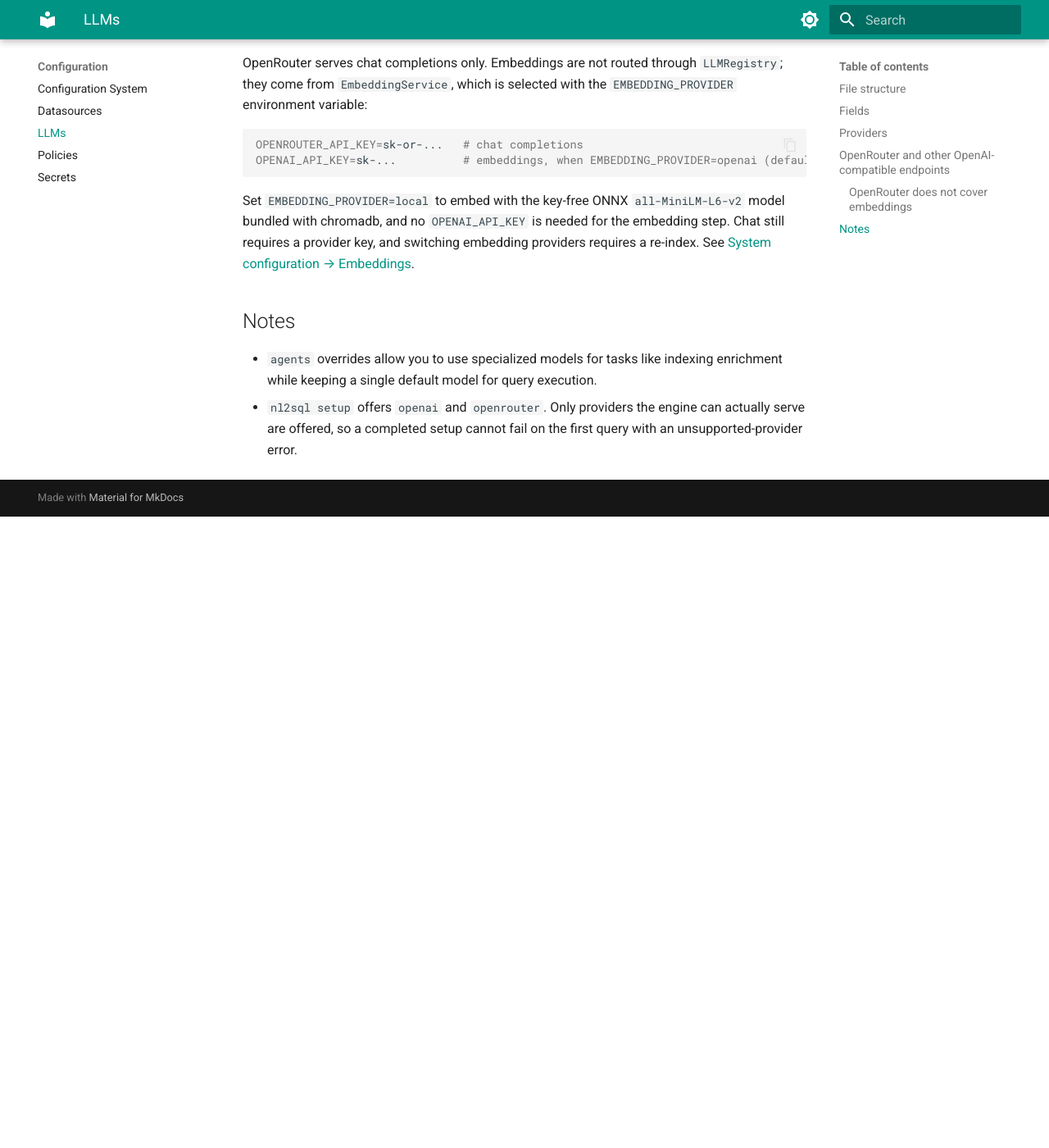
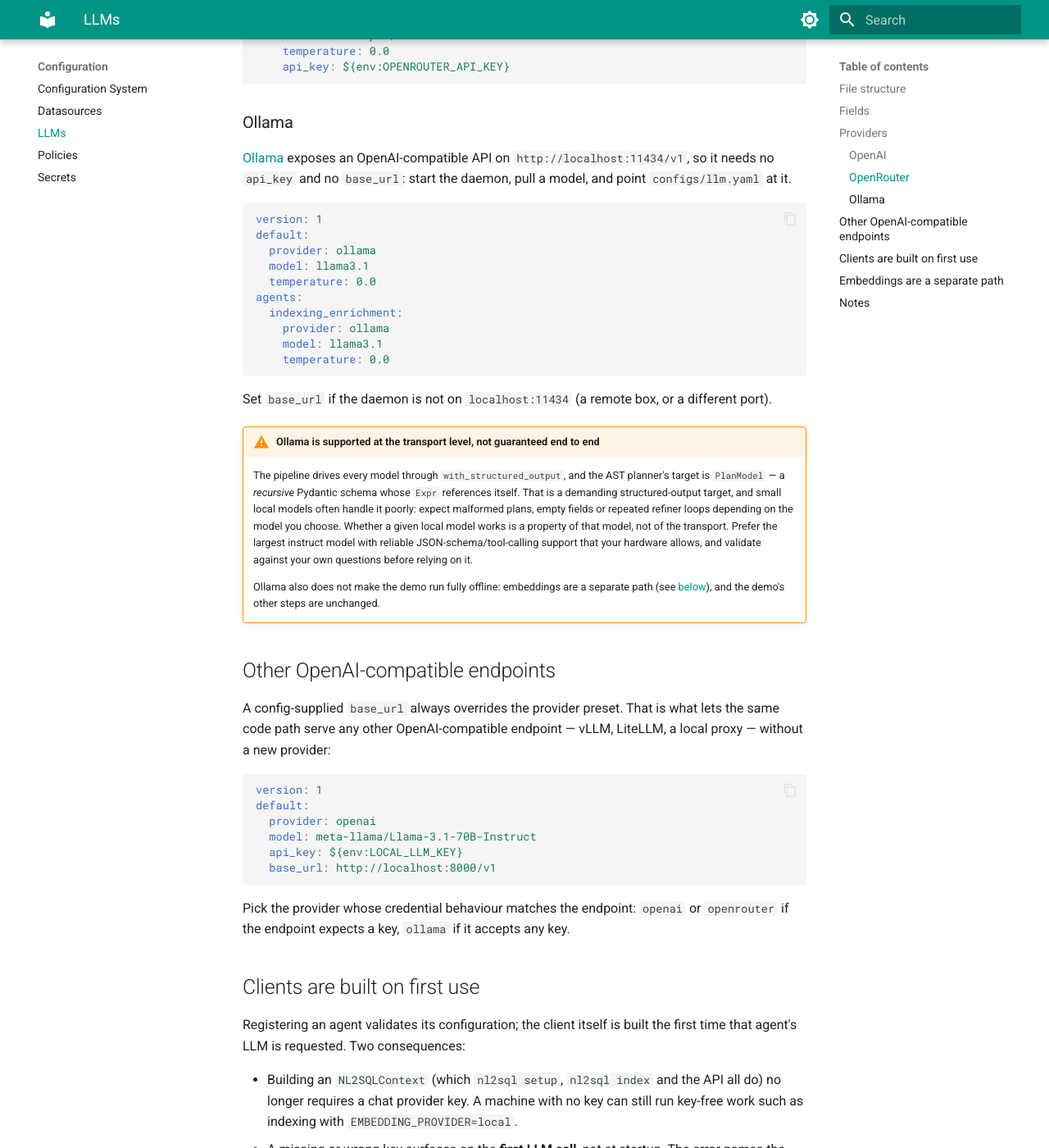
Before and after one commit to nadeem4/nl2sql, an MkDocs documentation site: the page built from docs/configuration/llm.md, in a window 1280 px wide and 1400 px high, scrolled down 2090 px. Shown: the whole window at 82% size. Built offline with MkDocs 1.6.1 and Material for MkDocs 9.7.7, drawn with Linux system fonts in a browser that asks for light colours; before the commit the page ends 2720 px from its top, so only the background shows below that; some of the changed text lies outside the part shown.

Commit message:
docs(llm): document the three providers, Ollama caveats and lazy clients
Worked llm.yaml for openai, openrouter and ollama, plus the base_url override
for any other OpenAI-compatible endpoint. Ollama is caveated honestly: it is
supported at the transport level, and results depend on the chosen model's
structured-output capability, since the pipeline drives every model through
with_structured_output - including the recursive PlanModel in the AST planner.
It does not make the demo run offline; embeddings remain a separate path.

Also corrects the demo guide, which documented the old eager construction, and
records that a bad key now surfaces on first LLM use rather than at startup.

````diff
--- a/docs/api/core/llm.md
+++ b/docs/api/core/llm.md
@@ -23,11 +23,11 @@ Source:
 Fields:
 | name | type | required | meaning |
 | --- | --- | --- | --- |
-| `provider` | `str` | yes | Provider name: `openai` or `openrouter`. |
+| `provider` | `str` | yes | Provider name: `openai`, `openrouter` or `ollama`. |
 | `model` | `str` | yes | Model identifier. |
 | `temperature` | `float` | no | Sampling temperature (default `0.0`). |
 | `api_key` | `Optional[SecretStr]` | no | API key or secret reference. |
-| `base_url` | `Optional[str]` | no | Endpoint override; defaults to the OpenRouter gateway when `provider` is `openrouter`. |
+| `base_url` | `Optional[str]` | no | Endpoint override; defaults to the provider preset (`https://openrouter.ai/api/v1` for `openrouter`, `http://localhost:11434/v1` for `ollama`). |
 | `name` | `str` | no | Agent name (default `default`). |
 
 !!! note
@@ -65,13 +65,15 @@ Returns:
 `None`.
 
 Raises:
-- `ValueError` for unsupported provider.
+- `ValueError` for an unsupported provider or an empty model.
 
 Side Effects:
-- Registers LLM config and instantiates provider client.
+- Registers the LLM config. The provider client is built lazily, on the first
+  `LLMRegistry.get_llm()` for that agent.
 
 Idempotency:
-- Re-registering same `name` overwrites config and client.
+- Re-registering same `name` overwrites the config and drops any client already
+  built from the previous one.
 
 ### LLM_API.configure_llm_from_config
 
@@ -102,13 +104,26 @@ Returns:
 Map of LLM name → config (API key excluded).
 
 ## Behavioral Contracts
-- Providers supported in the core registry are `openai` and `openrouter`
-  (enforced by `LLMRegistry`); anything else raises
-  `ValueError: Unsupported LLM provider`.
-- Both are served by `ChatOpenAI`. `openrouter` defaults to
-  `https://openrouter.ai/api/v1`; a config-supplied `base_url` overrides that
-  default and also lets the same path serve any other OpenAI-compatible
-  endpoint (vLLM, LiteLLM, a local proxy).
+- Providers supported in the core registry are `openai`, `openrouter` and
+  `ollama`, held in `PROVIDER_PRESETS` in `llm/registry.py`; anything else raises
+  `ValueError: Unsupported LLM provider`, naming the valid ones.
+- All three are served by `ChatOpenAI` and differ only by preset: `openai` uses
+  the client's own default endpoint, `openrouter` defaults to
+  `https://openrouter.ai/api/v1`, `ollama` to `http://localhost:11434/v1`. A
+  config-supplied `base_url` overrides the preset, which also lets the same path
+  serve any other OpenAI-compatible endpoint (vLLM, LiteLLM, a local proxy).
+- `openai` and `openrouter` require an API key; `ollama` does not, and its preset
+  supplies the placeholder key `ChatOpenAI` insists on.
+- Clients are built lazily. `register_llm()` validates the provider and model and
+  stores the config; `get_llm()` builds the client on first use and caches it
+  under the registry lock, so a context can be constructed with no credentials.
+  A provider that needs a key and cannot resolve one raises a `ValueError` naming
+  the agent, the provider and the environment variable to set - not the raw
+  `openai.OpenAIError: Missing credentials`.
+- Ollama is supported at the transport level. The pipeline calls
+  `with_structured_output` (including the recursive `PlanModel` in the AST
+  planner), so results depend on the chosen local model's structured-output
+  capability.
 - `LLMRegistry.get_llm()` falls back to `default` if the name is missing, and
   raises `ValueError` naming the missing agent when no `default` is registered
   either.
--- a/docs/configuration/llm.md
+++ b/docs/configuration/llm.md
@@ -28,31 +28,51 @@ agents:
 
 Each LLM config supports:
 
-- `provider`: LLM provider name — `openai` or `openrouter`
-- `model`: model identifier
+- `provider`: LLM provider name — `openai`, `openrouter` or `ollama`
+- `model`: model identifier (required; an empty model is rejected)
 - `temperature`: float (defaults to `0.0`)
 - `api_key`: optional; can use `${env:VAR}` or `${provider:key}`
-- `base_url`: optional endpoint override (see [OpenRouter and other
-  OpenAI-compatible endpoints](#openrouter-and-other-openai-compatible-endpoints))
+- `base_url`: optional endpoint override (see [Other OpenAI-compatible
+  endpoints](#other-openai-compatible-endpoints))
 
 ## Providers
 
-| provider | client | default endpoint |
+All three providers speak the OpenAI wire protocol, so all three are served by
+the same `ChatOpenAI` client with a different base URL — no extra dependency is
+involved. The provider name only selects a preset:
+
+| provider | default endpoint | API key |
 | --- | --- | --- |
-| `openai` | `ChatOpenAI` | OpenAI's own API |
-| `openrouter` | `ChatOpenAI` | `https://openrouter.ai/api/v1` |
+| `openai` | OpenAI's own API | required (`OPENAI_API_KEY`) |
+| `openrouter` | `https://openrouter.ai/api/v1` | required (`OPENROUTER_API_KEY`) |
+| `ollama` | `http://localhost:11434/v1` | not required |
 
-Any other value raises `ValueError: Unsupported LLM provider`.
+Any other value raises `ValueError: Unsupported LLM provider`, naming the valid
+providers.
 
-## OpenRouter and other OpenAI-compatible endpoints
+### OpenAI
+
+```yaml
+version: 1
+default:
+  provider: openai
+  model: gpt-4o
+  temperature: 0.0
+  api_key: ${env:OPENAI_API_KEY}
+agents:
+  indexing_enrichment:
+    provider: openai
+    model: gpt-4o
+    temperature: 0.0
+    api_key: ${env:OPENAI_API_KEY}
+```
+
+### OpenRouter
 
 [OpenRouter](https://openrouter.ai) is an OpenAI-compatible gateway: a single
-API key reaches Anthropic, Google, Meta and hundreds of other models. It needs
-no extra dependency — the same `langchain-openai` client serves it with a
-different `base_url`.
-
-Models are named `<vendor>/<model>`, for example `anthropic/claude-sonnet-4.5`
-or `google/gemini-2.5-pro`.
+API key reaches Anthropic, Google, Meta and hundreds of other models. Models are
+named `<vendor>/<model>`, for example `anthropic/claude-sonnet-4.5` or
+`google/gemini-2.5-pro`.
 
 ```yaml
 version: 1
@@ -69,24 +89,85 @@ agents:
     api_key: ${env:OPENROUTER_API_KEY}
 ```
 
-`base_url` is optional for `provider: openrouter` — it defaults to
-`https://openrouter.ai/api/v1`. Setting it explicitly overrides that default,
-which is what lets the same code path serve any other OpenAI-compatible
-endpoint (vLLM, LiteLLM, a local proxy):
+### Ollama
+
+[Ollama](https://ollama.com) exposes an OpenAI-compatible API on
+`http://localhost:11434/v1`, so it needs no `api_key` and no `base_url`: start
+the daemon, pull a model, and point `configs/llm.yaml` at it.
 
 ```yaml
 version: 1
 default:
-  provider: openrouter
+  provider: ollama
+  model: llama3.1
+  temperature: 0.0
+agents:
+  indexing_enrichment:
+    provider: ollama
+    model: llama3.1
+    temperature: 0.0
+```
+
+Set `base_url` if the daemon is not on `localhost:11434` (a remote box, or a
+different port).
+
+!!! warning "Ollama is supported at the transport level, not guaranteed end to end"
+    The pipeline drives every model through `with_structured_output`, and the
+    AST planner's target is `PlanModel` — a *recursive* Pydantic schema whose
+    `Expr` references itself. That is a demanding structured-output target, and
+    small local models often handle it poorly: expect malformed plans, empty
+    fields or repeated refiner loops depending on the model you choose. Whether
+    a given local model works is a property of that model, not of the transport.
+    Prefer the largest instruct model with reliable JSON-schema/tool-calling
+    support that your hardware allows, and validate against your own questions
+    before relying on it.
+
+    Ollama also does not make the demo run fully offline: embeddings are a
+    separate path (see [below](#embeddings-are-a-separate-path)), and the demo's
+    other steps are unchanged.
+
+## Other OpenAI-compatible endpoints
+
+A config-supplied `base_url` always overrides the provider preset. That is what
+lets the same code path serve any other OpenAI-compatible endpoint — vLLM,
+LiteLLM, a local proxy — without a new provider:
+
+```yaml
+version: 1
+default:
+  provider: openai
   model: meta-llama/Llama-3.1-70B-Instruct
   api_key: ${env:LOCAL_LLM_KEY}
   base_url: http://localhost:8000/v1
 ```
 
-### OpenRouter does not cover embeddings
+Pick the provider whose credential behaviour matches the endpoint: `openai` or
+`openrouter` if the endpoint expects a key, `ollama` if it accepts any key.
 
-OpenRouter serves chat completions only. Embeddings are not routed through
-`LLMRegistry`; they come from `EmbeddingService`, which is selected with the
+## Clients are built on first use
+
+Registering an agent validates its configuration; the client itself is built the
+first time that agent's LLM is requested. Two consequences:
+
+- Building an `NL2SQLContext` (which `nl2sql setup`, `nl2sql index` and the API
+  all do) no longer requires a chat provider key. A machine with no key can
+  still run key-free work such as indexing with `EMBEDDING_PROVIDER=local`.
+- A missing or wrong key surfaces on the **first LLM call**, not at startup. The
+  error names the agent, the provider and the environment variable to set:
+
+  ```text
+  ValueError: LLM agent 'default' uses provider 'openai', which requires an API
+  key, but none could be resolved. Set OPENAI_API_KEY in the environment, or give
+  the agent an 'api_key' in configs/llm.yaml.
+  ```
+
+Genuine misconfiguration still fails immediately at registration: an unknown
+provider, or an agent with no model.
+
+## Embeddings are a separate path
+
+Neither OpenRouter nor Ollama covers embeddings — they are not routed through
+`LLMRegistry` at all. Embeddings come from `EmbeddingService`, selected with the
 `EMBEDDING_PROVIDER` environment variable:
 
 ```bash
@@ -96,14 +177,13 @@ OPENAI_API_KEY=sk-...          # embeddings, when EMBEDDING_PROVIDER=openai (def
 
 Set `EMBEDDING_PROVIDER=local` to embed with the key-free ONNX
 `all-MiniLM-L6-v2` model bundled with chromadb, and no `OPENAI_API_KEY` is needed
-for the embedding step. Chat still requires a provider key, and switching
-embedding providers requires a re-index. See
+for the embedding step. Switching embedding providers requires a re-index. See
 [System configuration → Embeddings](system.md#embeddings).
 
 ## Notes
 
 - `agents` overrides allow you to use specialized models for tasks like
   indexing enrichment while keeping a single default model for query execution.
-- `nl2sql setup` offers `openai` and `openrouter`. Only providers the engine can
-  actually serve are offered, so a completed setup cannot fail on the first
-  query with an unsupported-provider error.
+- `nl2sql setup` prompts for `openai` and `openrouter`, the two hosted providers
+  it can also collect a key for. To use Ollama, edit `configs/llm.yaml` as shown
+  above — no key prompt applies.
````
Also changed, not shown: docs/getting_started/demo.md (+9 -3 lines), docs/getting_started/pypi.md (+5 -0 lines).
